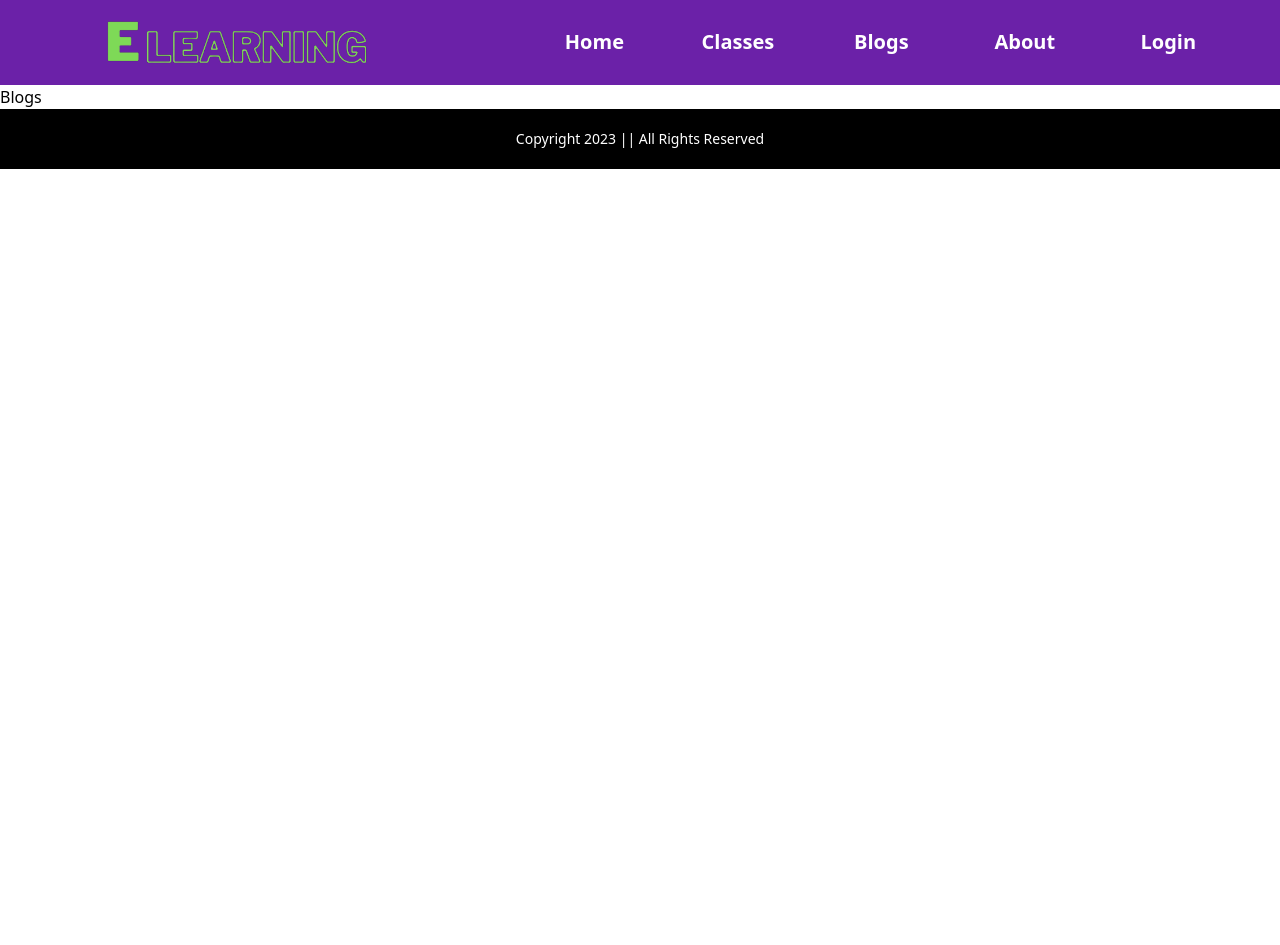
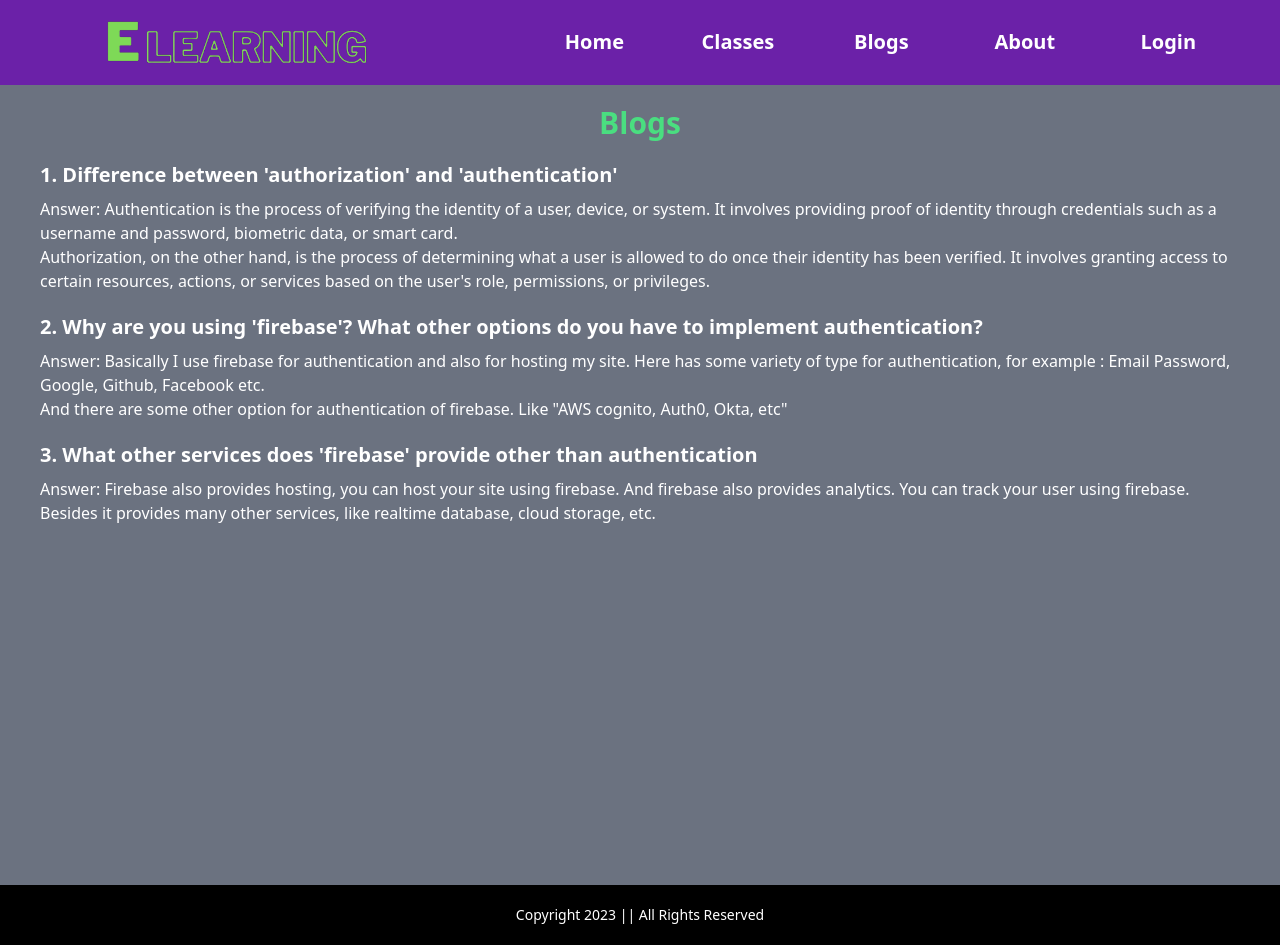
Before and after one commit to Sakib6071/elearning, a React (Create React App) app: page /blogs in a window 1280 px wide. Before the commit the page ends 800 px from the top, so only its background shows below. Built offline with nearby package versions, Linux system fonts and the light colour scheme; the HTML template or start-up script is replaced by a standard one.

Commit message:
blog section implement

```diff
--- a/src/components/Banner/Banner.js
+++ b/src/components/Banner/Banner.js
@@ -24,13 +24,13 @@ const Banner = () => {
     <div>
       <Slider {...settings} className='h-full overflow-hidden'>
         <div className="banner1 w-full">
-          <img className=" w-full mx-auto" src={banner1} alt="banner" />
+          <img className="w-full mx-auto" src={banner1} alt="banner" />
         </div>
         <div className="banner2">
-          <img className=" w-full mx-auto" src={banner2} alt="banner" />
+          <img className="w-full mx-auto" src={banner2} alt="banner" />
         </div>
         <div className="banner3">
-          <img className=" w-full mx-auto" src={banner3} alt="banner" />
+          <img className="w-full mx-auto" src={banner3} alt="banner" />
         </div>
       </Slider>
     </div>
--- a/src/components/Blogs/Blogs.js
+++ b/src/components/Blogs/Blogs.js
@@ -1,11 +1,48 @@
-import React from 'react';
+import React from "react";
 
 const Blogs = () => {
-    return (
-        <div>
-            <p>Blogs</p>
-        </div>
-    );
+  return (
+    <div className=" h-screen bg-gray-500 text-white px-10">
+      <p className=" text-green-400 text-center text-3xl font-semibold py-5">
+        Blogs
+      </p>
+      <div>
+        <p className="question font-semibold text-xl">
+          1. Difference between 'authorization' and 'authentication'
+        </p>
+        <p className="answer mt-2">
+          Answer: Authentication is the process of verifying the identity of a
+          user, device, or system. It involves providing proof of identity
+          through credentials such as a username and password, biometric data,
+          or smart card. <br></br>
+          Authorization, on the other hand, is the process of determining what a
+          user is allowed to do once their identity has been verified. It
+          involves granting access to certain resources, actions, or services
+          based on the user's role, permissions, or privileges.{" "}
+        </p>
+      </div>
+      <div className=" my-5">
+        <p className="question font-semibold text-xl">
+          2. Why are you using 'firebase'? What other options do you have to
+          implement authentication?
+        </p>
+        <p className="answer mt-2">
+          Answer: Basically I use firebase for authentication and also for
+          hosting my site. Here has some variety of type for authentication, for
+          example : Email Password, Google, Github, Facebook etc. <br />
+          And there are some other option for authentication of firebase. Like
+          "AWS cognito, Auth0, Okta, etc"
+        </p>
+      </div>
+      <div>
+        <p className="question font-semibold text-xl">
+          3. What other services does 'firebase' provide other than
+          authentication
+        </p>
+        <p className="answer mt-2">Answer: Firebase also provides hosting, you can host your site using firebase. And firebase also provides analytics. You can track your user using firebase. Besides it provides many other services, like realtime database, cloud storage, etc.</p>
+      </div>
+    </div>
+  );
 };
 
 export default Blogs;
--- a/src/components/Class/Class.js
+++ b/src/components/Class/Class.js
@@ -9,7 +9,7 @@ import { useNavigate } from "react-router-dom";
 const Class = () => {
     const navigate = useNavigate()
   return (
-    <div className="py-5">
+    <div id="classes" className="py-5">
       <h2 className="text-center text-black pt-14 pb-5 text-5xl font-semibold">
         Choose Your Class
       </h2>
--- a/src/components/Header/Header.js
+++ b/src/components/Header/Header.js
@@ -1,7 +1,13 @@
 import React from 'react';
-import { Link } from 'react-router-dom';
+import { Link, useNavigate } from 'react-router-dom';
 import logo from '../../images/logo.png'
 const Header = () => {
+    const navigate = useNavigate()
+    const handleClasses = () =>{
+navigate('/home#classes')
+let classes = document.getElementById("classes");
+  classes && classes.scrollIntoView({behavior:"smooth"});
+    }
     return (
         <nav className=' bg-purple-800'>
             <div className='grid grid-cols-1 sm:grid-cols-3 md:mx-10 sm:mx-2 gap-2 text-center'>
@@ -13,7 +19,7 @@ const Header = () => {
                         <Link className='text-center' to={"/home"}>Home</Link>
                     </div>
                     <div className=' text-center  flex justify-center  items-center text-xl font-semibold hover:text-green-400'>
-                        <Link className='text-center' to={"/home"}>Classes</Link>
+                        <button onClick={handleClasses} className='text-center'>Classes</button>
                     </div>
                     <div className=' text-center  flex justify-center  items-center text-xl font-semibold hover:text-green-400'>
                         <Link className='text-center' to={"/blogs"}>Blogs</Link>
```
